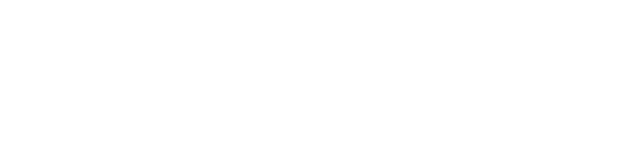
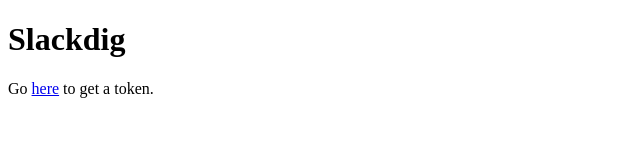
Before and after one commit to maelvls/slackdiff, a plain HTML site: page docs/index.html in a window 1280 px wide. Shown: the whole page, without its empty margins (0-640 px from the left). Drawn offline with Linux system fonts and the light colour scheme.

Commit message:
Update index.html

```diff
--- a/docs/index.html
+++ b/docs/index.html
@@ -4,4 +4,8 @@
     <meta charset="utf-8" />
     <title>Slackdig</title>
   </head>
+  <body>
+    <h1>Slackdig</h1>
+    <span>Go <a href="https://maelvls.dev/slackdig/configure">here</a> to get a token.</span>
+  </body>
 </html>
```
